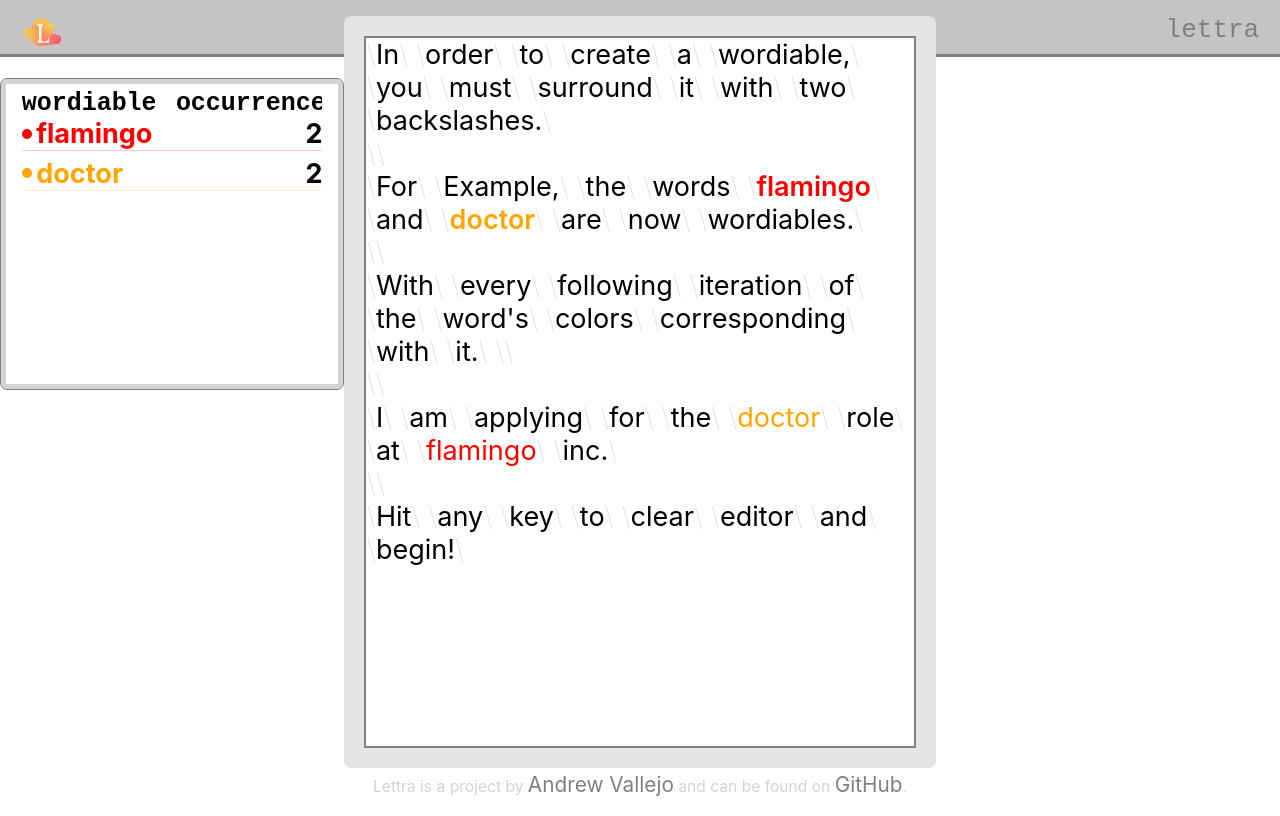
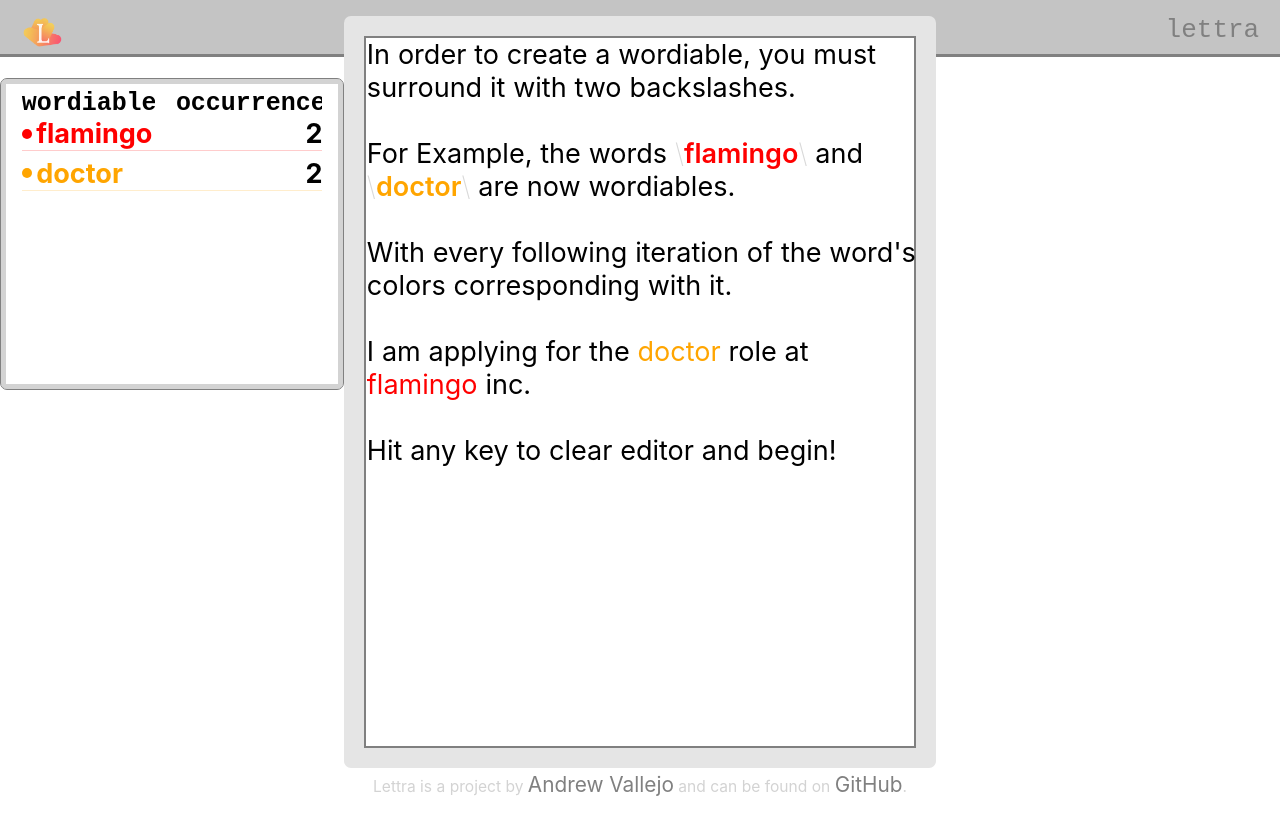
Before and after one commit to andrewvallejo/lettra, a SvelteKit app: page / in a window 1280 px wide. Built offline with nearby package versions, Linux system fonts and the light colour scheme.

Commit message:
Clean logic and css for text inputs

```diff
--- a/src/components/LiveWord.svelte
+++ b/src/components/LiveWord.svelte
@@ -31,7 +31,7 @@
 
 	let inputValue: string;
 
-	let delay = index * 45;
+	let delay = index * 10 + 200;
 
 	const color: Tweened<string> = tweened(rainbow[7], {
 		duration: 350,
@@ -62,6 +62,8 @@
 	};
 
 	const handleDoubleClick = () => {
+		if (type === 'wordiableCopy') return;
+
 		isSelected = true;
 		isTextMenuActive = true;
 		htmlInput && selectText();
@@ -90,6 +92,7 @@
 
 	// Create a store that stores the correct form of Text String
 	// TODO: fix double click
+	// TODO remove click from wordiableCopy
 	// TODO: when hitting enter; the cursor should be at the end of the sentence
 	// TODO: When you click on a word while isTextMenuActive is true, it should enter the word via handleInpt
 
@@ -112,6 +115,8 @@
 
 	$: color.set(word.color);
 	$: type === 'word' ? (inputValue = addBackSlashes(value)) : (inputValue = value);
+	$: value = removeBackSlashes(string);
+	$: inputValue = addBackSlashes(value);
 </script>
 
 <span>
@@ -132,11 +137,15 @@
 			bind:this={button}
 			on:focus={handleFocus}
 		>
-			<div style="color: {$color};">
-				<p class="back-slash">\</p>
-				{removeBackSlashes(string)}
-				<p class="back-slash">\</p>
-			</div>
+			{#if word.isWordiable}
+				<div style="color: {$color};">
+					<p class="back-slash">\</p>
+					{removeBackSlashes(string)}
+					<p class="back-slash">\</p>
+				</div>
+			{:else}
+				{string}
+			{/if}
 		</button>
 	{/if}
 </span>
@@ -156,7 +165,7 @@
 			cursor: text;
 		}
 		.back-slash {
-			opacity: 0.1;
+			opacity: 0.15;
 			font-weight: 200;
 		}
 		button {
@@ -165,13 +174,12 @@
 			cursor: pointer;
 
 			&:focus {
-				border-bottom: black 1px solid;
-				transition: all 1s;
+				font-weight: 700;
+				transition: all 250ms ease-in-out;
 			}
 			&:active {
-				border-bottom: black 2px solid;
-				transition: all 1s;
-				transform: scale(1.05);
+				transition: all 250ms ease-in-out;
+				font-weight: 700;
 			}
 			div {
 				display: flex;
```
